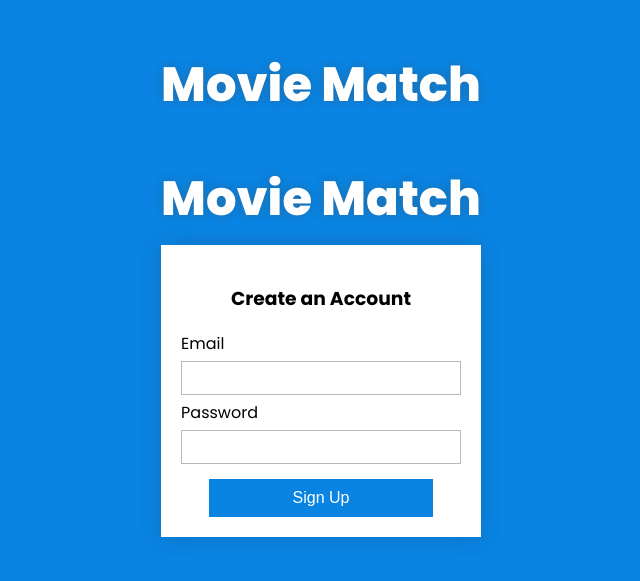
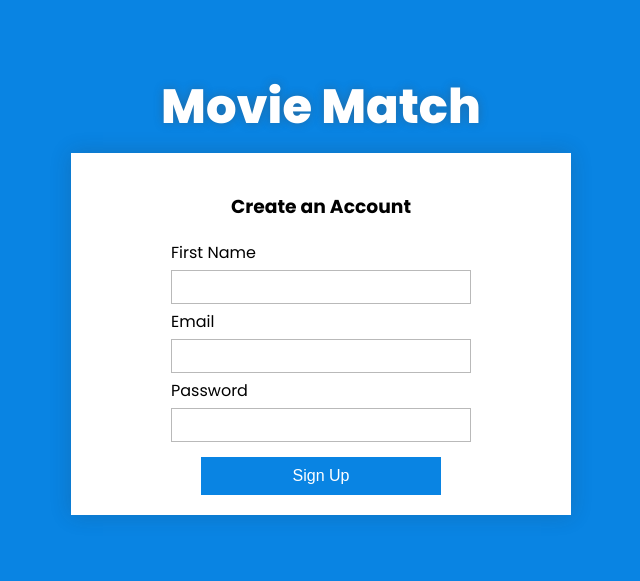
Before and after one commit to hoffmanjoshua/movie-match, a React (Create React App) app: page /signup in a window 1280 px wide. Shown: the part 123-704 px from the top of the page, without its empty margins (319-959 px from the left). Built offline with nearby package versions, Linux system fonts and the light colour scheme; no server answers.

Commit message:
Add displayname to user account

```diff
--- a/src/components/SignUp.js
+++ b/src/components/SignUp.js
@@ -6,33 +6,38 @@ const SignUp = ({ history }) => {
   const handleSignUp = useCallback(
     async (event) => {
       event.preventDefault();
-      const { email, password } = event.target.elements;
+      const { fullName, email, password } = event.target.elements;
       try {
         await app
           .auth()
-          .createUserWithEmailAndPassword(email.value, password.value);
-        history.push("/dashboard");
+          .createUserWithEmailAndPassword(email.value, password.value)
+          .then((result) => {
+            const user = app.auth().currentUser;
+            return user.updateProfile({
+              displayName: fullName,
+            });
+          });
       } catch (error) {
         alert(error);
       }
+      history.push("/dashboard");
     },
     [history]
   );
 
   return (
-    <div classNAme="home-container">
-      <h1>Movie Match</h1>
     <div className="login-box">
       <h3>Create an Account</h3>
       <form className="login-form" onSubmit={handleSignUp}>
+        <label htmlFor="fullName">First Name</label>
+        <input type="text" className="login-name" name="fullName" />
         <label htmlFor="Email">Email</label>
-          <input type="text" className="login-email" name="email" />
+        <input type="email" className="login-email" name="email" />
         <label htmlFor="Password">Password</label>
         <input type="password" className="login-password" name="password" />
         <input type="submit" className="login-submit" value="Sign Up" />
       </form>
     </div>
-    </div>
   );
 };
 
```
Lines whose indentation alone changed are shown as unchanged.
